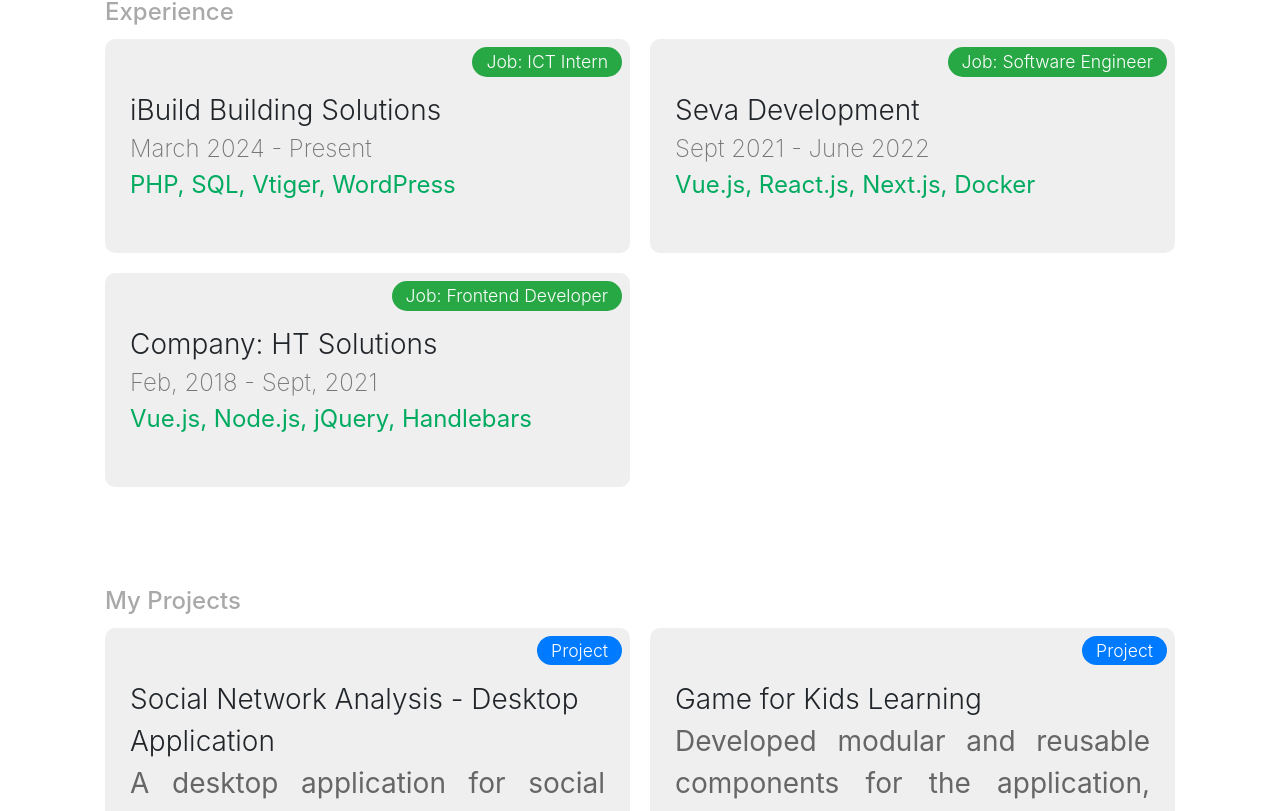
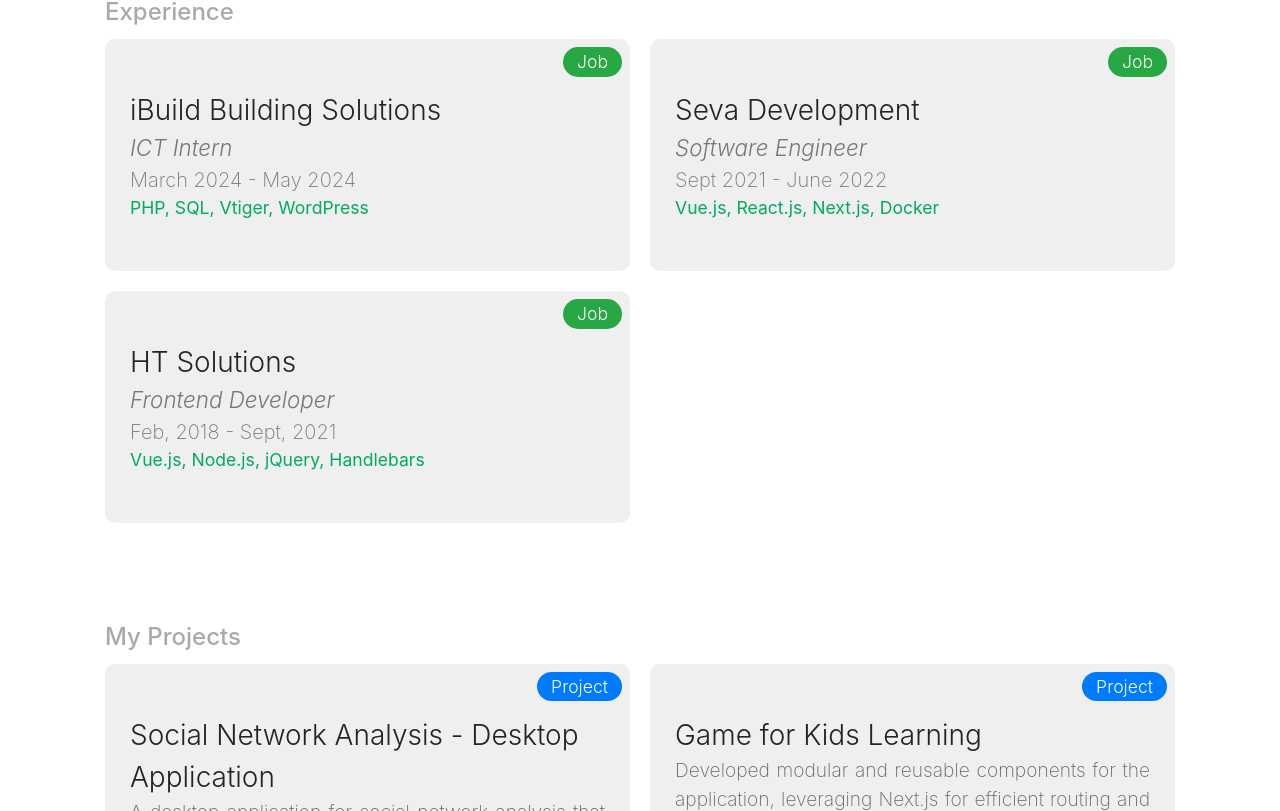
Before and after one commit to HelloRoshan/HelloRoshan.github.io, a Nuxt app: page / in a window 1280 px wide. Shown: the part 349-1160 px from the top of the page. Built offline with nearby package versions, Linux system fonts and the light colour scheme; what vue-particles would draw is missing.

Commit message:
style changes

```diff
--- a/pages/index.vue
+++ b/pages/index.vue
@@ -14,17 +14,19 @@
                 <h4 class="header-detail">Experience</h4>
                 <div class="project-grid">
                     <div class="project">
-                        <b-badge pill variant="success" class="project-tag">Job: ICT Intern</b-badge>
+                        <b-badge pill variant="success" class="project-tag">Job</b-badge>
                         <div class="project-title">iBuild Building Solutions</div>
-                        <div class="project-subtitle">March 2024 - Present</div>
+                        <div class="job-title">ICT Intern</div>
+                        <div class="project-subtitle">March 2024 - May 2024</div>
                         <div class="project-description">
 
                         </div>
                         <div class="project-tech">PHP, SQL, Vtiger, WordPress</div>
                     </div>
                     <div class="project">
-                        <b-badge pill variant="success" class="project-tag">Job: Software Engineer</b-badge>
+                        <b-badge pill variant="success" class="project-tag">Job</b-badge>
                         <div class="project-title">Seva Development</div>
+                        <div class="job-title">Software Engineer</div>
                         <div class="project-subtitle">Sept 2021 - June 2022</div>
                         <div class="project-description">
 
@@ -32,8 +34,9 @@
                         <div class="project-tech">Vue.js, React.js, Next.js, Docker</div>
                     </div>
                     <div class="project">
-                        <b-badge pill variant="success" class="project-tag">Job: Frontend Developer </b-badge>
-                        <div class="project-title">Company: HT Solutions</div>
+                        <b-badge pill variant="success" class="project-tag">Job</b-badge>
+                        <div class="project-title">HT Solutions</div>
+                        <div class="job-title">Frontend Developer</div>
                         <div class="project-subtitle">Feb, 2018 - Sept, 2021</div>
                         <div class="project-description">
 
@@ -78,7 +81,7 @@
                         <b-badge pill variant="primary" class="project-tag">Project</b-badge>
                         <div class="project-title">Form Fields</div>
                         <div class="project-description">
-                            Application similar to Google Forms to creat input fields and create survey questions.
+                            Application similar to Google Forms to create input fields and create survey questions.
                         </div>
                         <div class="project-tech">Vue, JavaScript</div>
                     </div>
@@ -208,16 +211,18 @@
 .project-subtitle {
     color: #777;
     font-weight: 200;
-    font-size: 1.5rem;
+    font-size: 1.25rem;
 }
 .project-description {
     text-align: justify;
     color: #666;
+    font-size: 1.2rem;
+    font-weight: 200;
 }
 .project-tech {
     font-weight: 400;
     color: #00ab60;
-    font-size: 1.5rem;
+    font-size: 1.1rem;
 }
 h3 {
     font-weight: 350;
@@ -256,4 +261,10 @@
 .social-icon:hover {
     opacity: .8;
 }
+.job-title {
+    font-style: italic;
+    color: #777;
+    font-size: 1.4rem;
+    font-weight: 300;
+}
 </style>
```
